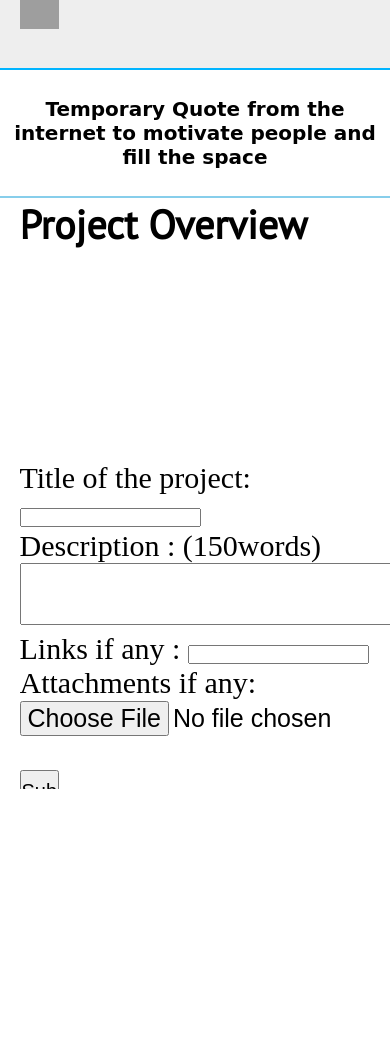
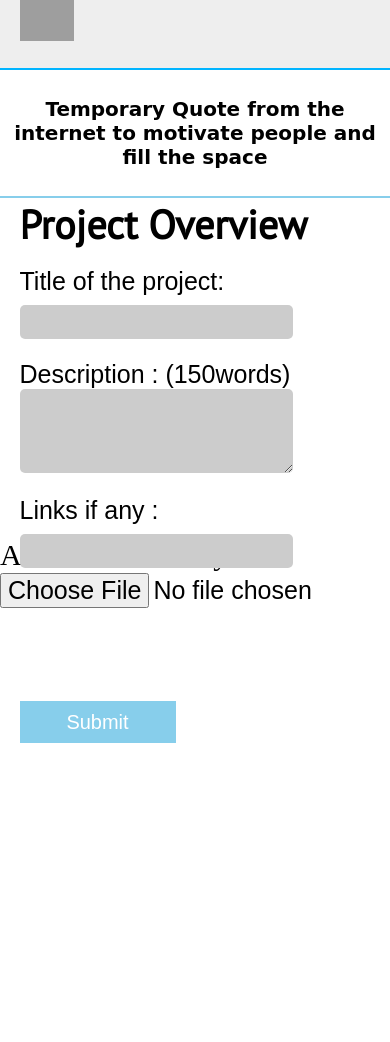
Before and after one commit to niravasher/inCube-website, a Django app: page /new/ in a window 390 px wide. Before the commit the page ends 789 px from the top, so only its background shows below. Run offline with Django 3.2, Linux system fonts and the light colour scheme; some web fonts are replaced; grey boxes are pictures that could not be loaded.

Commit message:
remade the css

```diff
--- a/INCube/pages/static/pages/NewsFeed.css
+++ b/INCube/pages/static/pages/NewsFeed.css
@@ -3,6 +3,7 @@
 	overflow-x: hidden;
 	margin: 0;
 	padding: 0;
+	overflow-y: hidden;
 }
 
 button:hover
@@ -73,7 +74,6 @@
 	position: absolute;
 	top: 28vh;
 	width: 100vw;
-	height: 80vh;
 }
 
 .overview > h1
@@ -83,7 +83,12 @@
 	left: 5vw;
 }
 
-.overview > .title
+.overview > #proj_form
+{
+	height: 100%;
+}
+
+.overview > #proj_form > .title
 {
 	position: relative;
 	top: 2vh;
@@ -92,7 +97,7 @@
 	font-family: 'Muli', sans-serif;
 }
 
-.overview > .title > input
+.overview > #proj_form > .title > input
 {
 	width: 50vw;
 	border: none;
@@ -105,7 +110,7 @@
 	border-radius: 5px;
 }
 
-.overview > .description
+.overview > #proj_form > .description
 {
 	position: relative;
 	top: 8vh;
@@ -114,7 +119,7 @@
 	font-family: 'Muli', sans-serif;
 }
 
-.overview > .description > textarea
+.overview > #proj_form > .description > textarea
 {
 	width: 50vw;
 	border: none;
@@ -126,22 +131,20 @@
 	border-radius: 5px;
 }
 
-.overview > form
+.overview > #proj_form > .submit
 {
+	font-size: 20px;
+	width: 15vw;
+	height: 5vh;
 	position: relative;
 	top: 25vh;
-	left: 5vw;
-	font-size: 20px;
+	left: 10vw;
+	border: none;
+	background: skyblue;
+	color: white;
 }
 
-.overview > form > .submit
-{
-	font-size: 20px;
-	width: 10vw;
-	height: 5vh;
-}
-
-.overview > .links
+.overview > #proj_form > .links
 {
 	position: relative;
 	top: 15vh;
@@ -150,7 +153,7 @@
 	font-family: 'Muli', sans-serif;
 }
 
-.overview > .links > input
+.overview > #proj_form > .links > input
 {
 	width: 50vw;
 	border: none;
@@ -161,6 +164,13 @@
 	position: relative;
 	left: 19vw;
 	border-radius: 5px;
+}
+
+.overview > #proj_form > .attachment
+{
+	position: relative;
+	top: 20vh;
+	left: 5vw;
 }
 
 @media screen and (max-width: 1050px)
@@ -193,44 +203,49 @@
 		top: 0vh;
 	}
 
+	.overview
+	{
+		height: 100vh;
+	}
+
 	.overview > h1
 	{
 		font-size: 40px;
 	}
 
-	.overview > .title
+	.overview > #proj_form > .title
 	{
 		font-size: 30px;
 	}
 
-	.overview > .description
+	.overview > #proj_form > .description
 	{
 		font-size: 30px;
 	}
 
-	.overview > .description > textarea
+	.overview > #proj_form > .description > textarea
 	{
 		position: relative;
 		left: 7vw;
 	}
 
-	.overview > .links
+	.overview > #proj_form > .links
 	{
 		font-size: 30px;
 	}
 
-	.overview > .links > input
+	.overview > #proj_form > .links > input
 	{
 		position: relative;
 		left: 23vw;
 	}
 
-	.overview > form
+	.overview > #proj_form
 	{
 		font-size: 30px;
 	}
 
-	.overview > form > input
+	.overview > #proj_form > input
 	{
 		font-size: 30px;
 	}
@@ -263,47 +278,47 @@
 	{
 		position: absolute;
 		top: 23.5vh;
-		height: 70vh;
+		height: 100vh;
 	}
 
-	.overview > .title
+	.overview > #proj_form > .title
 	{
 		font-size: 25px;
 	}
 
-	.overview > .title > input
+	.overview > #proj_form > .title > input
 	{
-		left: 12vw;
+		left: 11vw;
 	}
 
-	.overview > .description
+	.overview > #proj_form > .description
 	{
 		font-size: 25px;
 	}
 
-	.overview > .description > textarea
+	.overview > #proj_form > .description > textarea
 	{
 		position: relative;
 		left: 3vw;
 	}
 
-	.overview > .links
+	.overview > #proj_form > .links
 	{
 		font-size: 25px;
 	}
 
-	.overview > .links > input
+	.overview > #proj_form > .links > input
 	{
 		position: relative;
 		left: 21vw;
 	}
 
-	.overview > form
+	.overview > #proj_form
 	{
 		font-size: 30px;
 	}
 
-	.overview > form > input
+	.overview > #proj_form > input
 	{
 		font-size: 25px;
 	}
@@ -311,6 +326,11 @@
 
 @media screen and (max-width: 450px)
 {
+	.head > img
+	{
+		width: 14vw;
+	}
+
 	.head > a
 	{
 		display: none;
@@ -320,4 +340,134 @@
 	{
 		font-size: 20px;
 	}
+
+	.overview
+	{
+		height: 100vh;
+	}
+
+	.overview > #proj_form > .title
+	{
+		height: 10vh;
+	}
+
+	.overview > #proj_form > .title > input
+	{
+		top: 1vh;
+		left: 0vw;
+		width: 70vw;
+	}
+
+	.overview > #proj_form > .description > textarea
+	{
+		width: 70vw;
+		left: 0;
+	}
+
+	.overview > #proj_form > .links
+	{
+		height: 10vh;
+		top: 10vh;
+	}
+
+	.overview > #proj_form > .links > input
+	{
+		top: 5vh;
+		left: -30vw;
+		width: 70vw;
+	}
+
+	.overview > #proj_form > .attachment
+	{
+		top: 12vh;
+	}
+
+	.overview > #proj_form > .submit
+	{
+		top: 13vh;
+		left: 5vw;
+		width: 40vw;
+	}
 }
+
+@media screen and (max-width: 400px)
+{
+	.head > img
+	{
+		width: 14vw;
+	}
+
+	.overview
+	{
+		height: 100vh;
+	}
+
+	.overview > #proj_form > .links > input
+	{
+		top: 1vh;
+		left: 0vw;
+		width: 70vw;
+	}
+
+	.overview > #proj_form > .description
+	{
+		top: 3vh;
+	}
+
+	.overview > #proj_form > .links
+	{
+		top: 5vh;
+	}
+
+	.overview > #proj_form > .attachment
+	{
+		top: 5vh;
+	}
+
+	.overview > #proj_form > .submit
+	{
+		top: 7vh;
+	}
+}
+
+@media screen and (max-width: 325px)
+{
+	.quote > h1
+	{
+		font-size: 15px;
+	}
+
+	.overview > h1
+	{
+		font-size: 30px;
+	}
+
+	.overview > #proj_form > .title
+	{
+		font-size: 20px;
+	}
+
+	.overview > #proj_form > .description
+	{
+		font-size: 20px;
+	}
+
+	.overview > #proj_form > .links
+	{
+		font-size: 20px;
+	}
+
+	.overview > #proj_form > .attachment
+	{
+		top: 7vh;
+		font-size: 20px;
+	}
+}
+
+@media screen and (max-width: 450px) and (max-height: 850px)
+{
+	.overview > #proj_form > .links > input
+	{
+		top: 1vh;
+	}
+}
```
